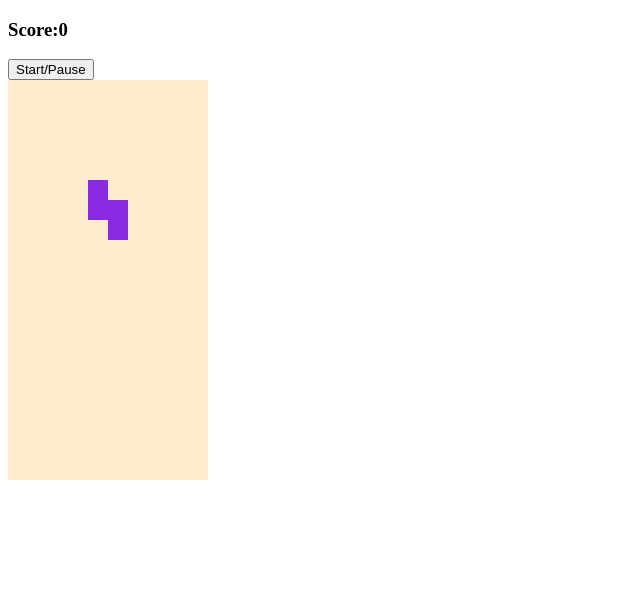
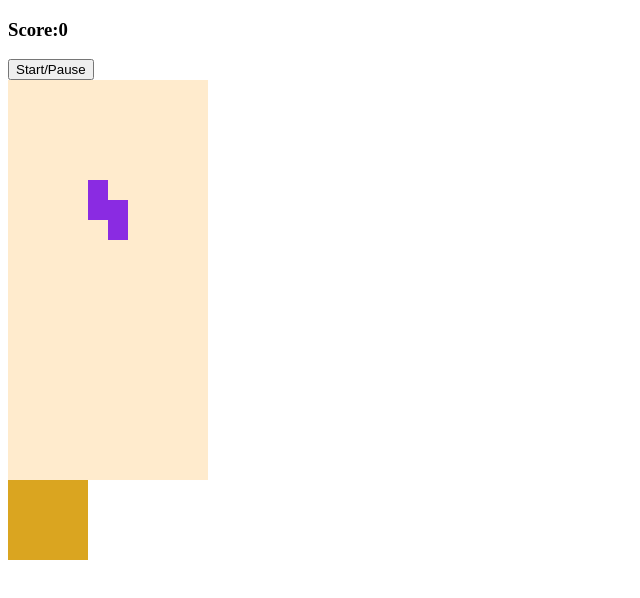
Before and after one commit to aquariumm/JS, a plain HTML site: page Tetris/index.html in a window 1280 px wide. Shown: the whole page, without its empty margins (0-640 px from the left). Drawn offline with Linux system fonts and the light colour scheme.

Commit message:
added mini-grid to html, css and js

```diff
--- a/Tetris/app.js
+++ b/Tetris/app.js
@@ -12,8 +12,10 @@ document.addEventListener('DOMContentLoaded', () => {
     const StartBtn = document.getElementById('start-button')
     const ScoreDisplay = document.getElementById('score')
     let timerId
-
-
+    const mini_grid = document.querySelector('.mini-grid')
+    for (var i = 0; i < 16; i++) {
+        mini_grid.innerHTML += '<div></div>'
+    }
     const lShapeTetromino = [
         [1, width + 1, width * 2 + 1, 2],
         [width, width + 1, width + 2, width * 2 + 2],
--- a/Tetris/index.html
+++ b/Tetris/index.html
@@ -11,9 +11,10 @@
 <body>
     <h3>Score:<span id="score">0</span></h3>
     <button id="start-button">Start/Pause</button>
+    <div class="container">
+        <div class="grid"></div>
 
-    <div class="grid">
-
+        <div class="mini-grid"></div>
     </div>
 </body>
 
--- a/Tetris/style.css
+++ b/Tetris/style.css
@@ -15,3 +15,16 @@
 .tetromino {
     background-color: blueviolet;
 }
+
+.mini-grid {
+    width: 80px;
+    height: 80px;
+    display: flex;
+    flex-wrap: wrap;
+    background-color: goldenrod;
+}
+
+.mini-grid div {
+    height: 20px;
+    width: 20px;
+}
```
